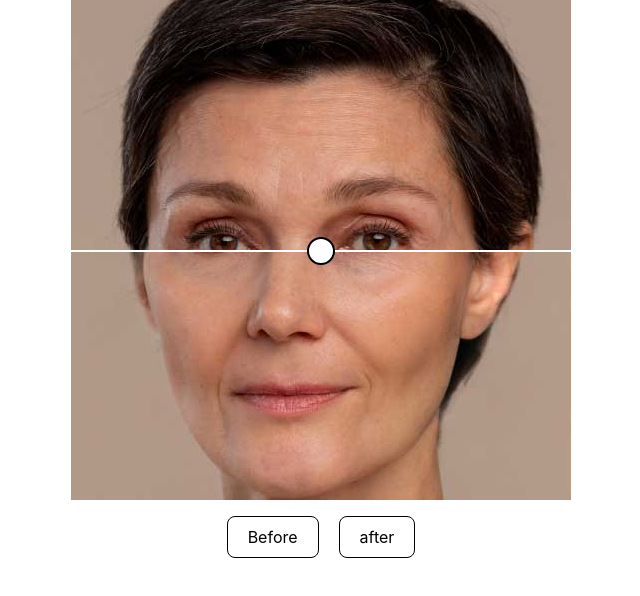
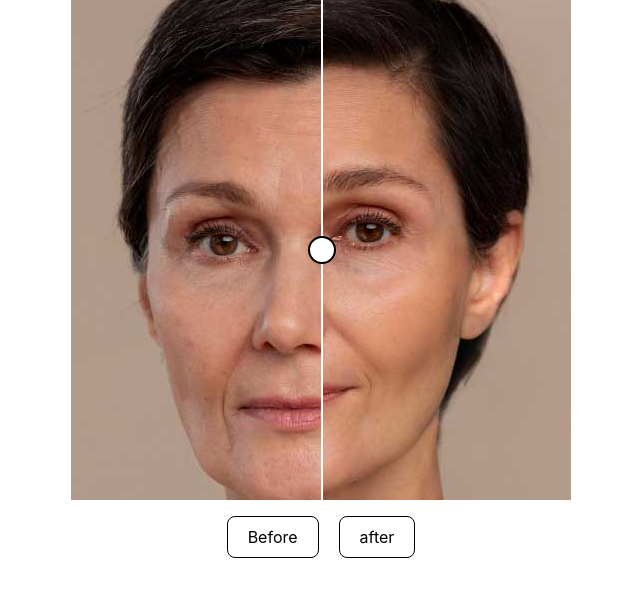
Before and after one commit to vidarezaei/beforeafter, a React (Create React App) app: page / in a window 1280 px wide. Shown: the top 596 px of the page, without its empty margins (319-959 px from the left). Built offline with nearby package versions, Linux system fonts and the light colour scheme.

Commit message:
naming changed

```diff
--- a/src/App.js
+++ b/src/App.js
@@ -1,12 +1,12 @@
-import BeforeAfter from "./components/BeforeAfter";
+import BeforeAfter from './components/BeforeAfter';
 
 function App() {
    return (
       <BeforeAfter
          beforeImg="../assets/before.jpg"
          afterImg="../assets/after.jpg"
-      isVertical={false}
-      isHoverEnabled={false}
+         isVertical={true}
+         isHoverEnabled={true}
       />
    );
 }
--- a/src/components/AfterImage.jsx
+++ b/src/components/AfterImage.jsx
@@ -1,5 +1,5 @@
-import styled from "styled-components";
-const AfterImagesc = styled.img`
+import styled from 'styled-components';
+const StyledAfterImage = styled.img`
    position: absolute;
    top: 0;
    left: 0;
@@ -10,6 +10,6 @@ const AfterImagesc = styled.img`
    z-index: 1;
 `;
 function AfterImage({ src }) {
-  return <AfterImagesc src={src} alt="afterImg" />;
+   return <StyledAfterImage src={src} alt="afterImg" />;
 }
 export default AfterImage;
--- a/src/components/BeforeAfter.jsx
+++ b/src/components/BeforeAfter.jsx
@@ -1,39 +1,29 @@
-import { useRef } from "react";
-import { useState } from "react";
-import useBeforeAfterInteraction from "../hooks/useBeforeAfterInteraction.jsx";
-import BeforeImage from "./BeforeImage.jsx";
-import AfterImage from "./AfterImage.jsx";
-import BorderHandler from "./BorderHandler.jsx";
-import * as SC from "../styled/BeforeAfter.styled.js";
-import calculateSliderPosition from "../helpers/calculateSliderPosition.jsx";
+import { useRef } from 'react';
+import useBeforeAfterInteraction from '../hooks/useBeforeAfterInteraction.jsx';
+import BeforeImage from './BeforeImage.jsx';
+import AfterImage from './AfterImage.jsx';
+import BorderHandler from './BorderHandler.jsx';
+import * as SC from '../styled/BeforeAfter.styled.js';
+import calculateSliderPosition from '../helpers/calculateSliderPosition.jsx';
 
 function BeforeAfter({ beforeImg, afterImg, isVertical, isHoverEnabled }) {
    const containerRef = useRef(null);
-  const { borderValue, startDragging, setBorderValue } =
-    useBeforeAfterInteraction(containerRef, isVertical, isHoverEnabled);
+   const { borderValue, startDragging, setBorderValue } = useBeforeAfterInteraction(
+      containerRef,
+      isVertical,
+      isHoverEnabled
+   );
    const updatePosition = (e) => {
       calculateSliderPosition(e, containerRef, setBorderValue, isVertical);
    };
 
    return (
-    <SC.ComponnentBody>
-      <SC.Container
-        ref={containerRef}
-        onClick={updatePosition}
-        onMouseMove={isHoverEnabled ? updatePosition : null}
-      >
+      <SC.ComponentBody>
+         <SC.Container ref={containerRef} onClick={updatePosition} onMouseMove={isHoverEnabled ? updatePosition : null}>
             {/*onclick: Click on the slider bar to jump to a position */}
-        <BeforeImage
-          src={beforeImg}
-          borderValue={borderValue}
-          isVertical={isVertical}
-        />
+            <BeforeImage src={beforeImg} borderValue={borderValue} isVertical={isVertical} />
             <AfterImage src={afterImg} />
-        <BorderHandler
-          borderValue={borderValue}
-          startDragging={startDragging}
-          isVertical={isVertical}
-        />
+            <BorderHandler borderValue={borderValue} startDragging={startDragging} isVertical={isVertical} />
             {/* use startDragging for mouse down event  */}
          </SC.Container>
 
@@ -53,7 +43,7 @@ function BeforeAfter({ beforeImg, afterImg, isVertical, isHoverEnabled }) {
                after
             </SC.Btn>
          </SC.BtnContainer>
-    </SC.ComponnentBody>
+      </SC.ComponentBody>
    );
 }
 
--- a/src/components/BeforeImage.jsx
+++ b/src/components/BeforeImage.jsx
@@ -1,5 +1,5 @@
-import styled from "styled-components";
-const BeforeImagesc = styled.img`
+import styled from 'styled-components';
+const StyledBeforeImage = styled.img`
    position: absolute;
    top: 0;
    left: 0;
@@ -11,7 +11,7 @@ const BeforeImagesc = styled.img`
 `;
 function BeforeImage({ src, borderValue, isVertical }) {
    return (
-    <BeforeImagesc
+      <StyledBeforeImage
          src={src}
          alt="beforeImg"
          style={{
--- a/src/components/BorderHandler.jsx
+++ b/src/components/BorderHandler.jsx
@@ -1,4 +1,4 @@
-import styled from "styled-components";
+import styled from 'styled-components';
 
 const Border = styled.div`
    position: absolute;
@@ -26,22 +26,22 @@ const BorderBubble = styled.div`
 `;
 
 function BorderHandler({ borderValue, startDragging, isVertical }) {
-  const borderstyle = !isVertical
+   const borderDirection = !isVertical
       ? {
            top: `${borderValue}%`,
-        width: "100%",
-        height: "2px",
-        left: "0",
+           width: '100%',
+           height: '2px',
+           left: '0',
         }
       : {
            left: `${borderValue}%`,
-        width: "2px",
-        height: "100%",
-        top: "0",
+           width: '2px',
+           height: '100%',
+           top: '0',
         };
 
    return (
-    <Border style={borderstyle} onMouseDown={startDragging} className="">
+      <Border style={borderDirection} onMouseDown={startDragging} className="">
          <BorderBubble />
       </Border>
    );
--- a/src/styled/BeforeAfter.styled.js
+++ b/src/styled/BeforeAfter.styled.js
@@ -1,4 +1,4 @@
-import styled from "styled-components";
+import styled from 'styled-components';
 
 export const Container = styled.div`
    position: relative;
@@ -16,7 +16,7 @@ export const Btn = styled.p`
    cursor: pointer;
 `;
 
-export const ComponnentBody = styled.section`
+export const ComponentBody = styled.section`
    display: flex;
    flex-direction: column;
    align-items: center;
```
Also changed, not shown: eslint.config.mjs (+6 -6 lines), src/helpers/calculateSliderPosition.jsx (+2 -8 lines), src/hooks/useBeforeAfterInteraction.jsx (+8 -8 lines), 1 other file (tests, documents, lock files or other folders). Lines whose indentation alone changed are shown as unchanged.
